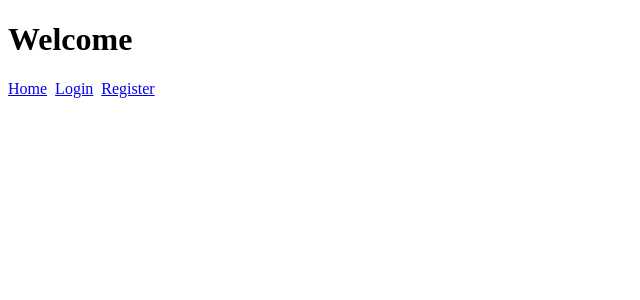
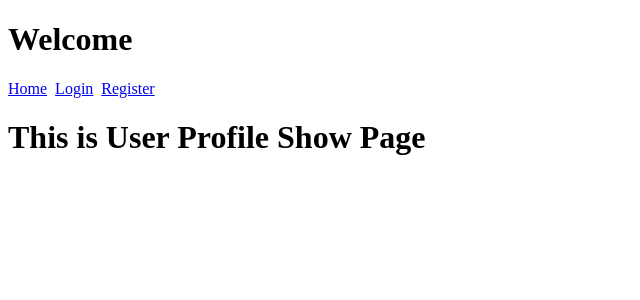
Before and after one commit to pravingoswami/homemade-food-frontend-react-redux, a React (Create React App) app: page /profile in a window 1280 px wide. Shown: the top 300 px of the page, without its empty margins (0-640 px from the left). Built offline with nearby package versions, Linux system fonts and the light colour scheme.

Commit message:
created one page for the user profile show and connected with the path

```diff
--- a/src/App.js
+++ b/src/App.js
@@ -5,6 +5,7 @@ import HomePage from './components/home/HomePage';
 import LoginUser from './components/login/LoginUser';
 import { connect } from 'react-redux';
 import { startLogoutUser } from './redux/actions/userActions';
+import ProfileShow from './components/profile/ProfileShow';
 
 
 function App(props) {
@@ -68,6 +69,7 @@ function App(props) {
         <Route path = "/home" component = {HomePage} exact = {true} />
         <Route path = "/register" component = {RegisterUser} exact = {true} />
         <Route path = "/login" component = {LoginUser} exact = {true} />
+        <Route path = "/profile" component = {ProfileShow} exact = {true} />
 
       </BrowserRouter>
     </div>
--- /dev/null
+++ b/src/components/profile/ProfileShow.js
@@ -0,0 +1,11 @@
+import React from 'react'
+
+function ProfileShow(props){
+    return (
+        <div>
+            <h1>This is User Profile Show Page</h1>
+        </div>
+    )
+}
+
+export default ProfileShow
```
